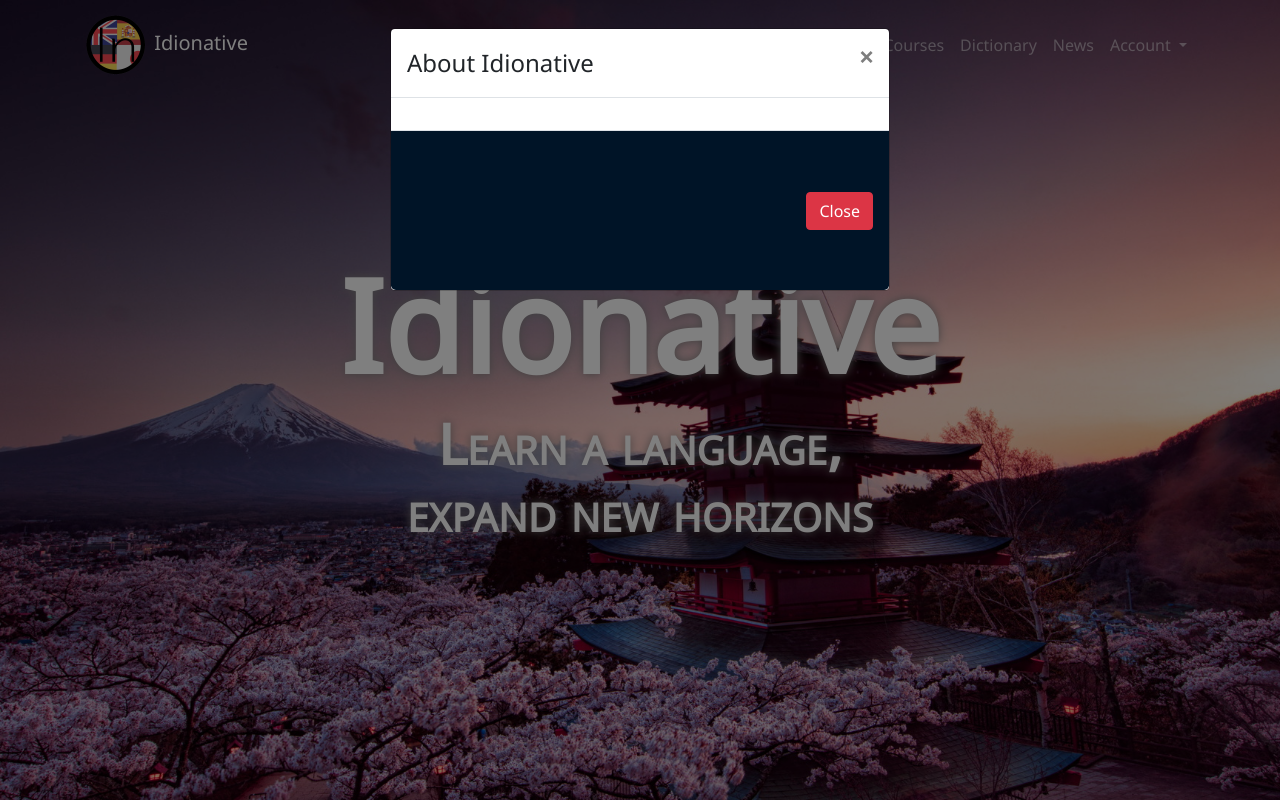
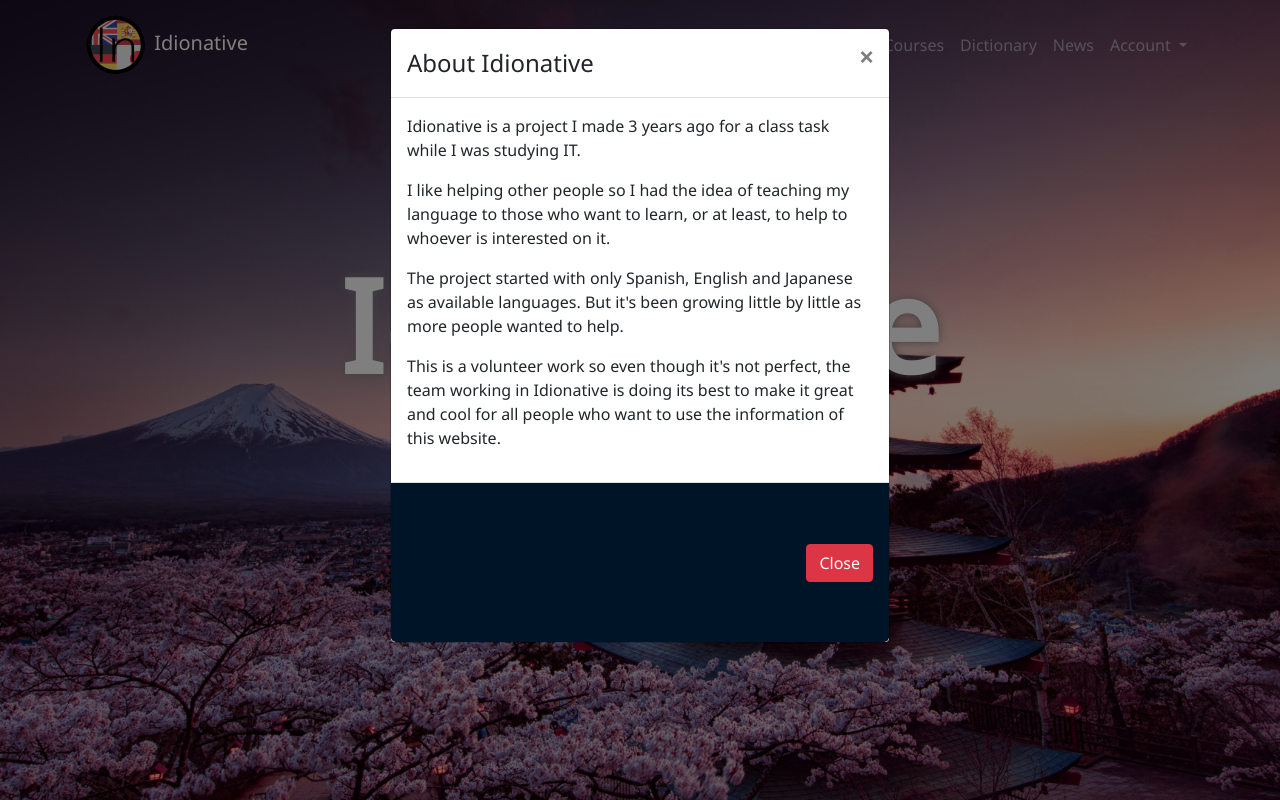
Before and after one commit to Visama396/Idionative, a Django app: template idionative/templates/index.html in a window 1280 px wide, after a click on "About Idionative". Run offline with Django 3.2, Linux system fonts and the light colour scheme; the template is opened without the code that fills it, so the values that code supplies are empty; some libraries are stand-ins or nearby versions.

Commit message:
Adding about idionative

```diff
--- a/idionative/static/js/custom.js
+++ b/idionative/static/js/custom.js
@@ -27,4 +27,6 @@ $(document).ready(function() {
     }
     window.onscroll = cambiarNav;
     cambiarNav();
+
+    $(".toast").show();
 });
--- a/idionative/templates/index.html
+++ b/idionative/templates/index.html
@@ -96,7 +96,10 @@
                     </header>
 
                     <section class="modal-body">
-
+                        <p>Idionative is a project I made 3 years ago for a class task while I was studying IT.</p>
+                        <p>I like helping other people so I had the idea of teaching my language to those who want to learn, or at least, to help to whoever is interested on it.</p>
+                        <p>The project started with only Spanish, English and Japanese as available languages. But it's been growing little by little as more people wanted to help.</p>
+                        <p>This is a volunteer work so even though it's not perfect, the team working in Idionative is doing its best to make it great and cool for all people who want to use the information of this website.</p>
                     </section>
 
                     <footer class="modal-footer">
```
